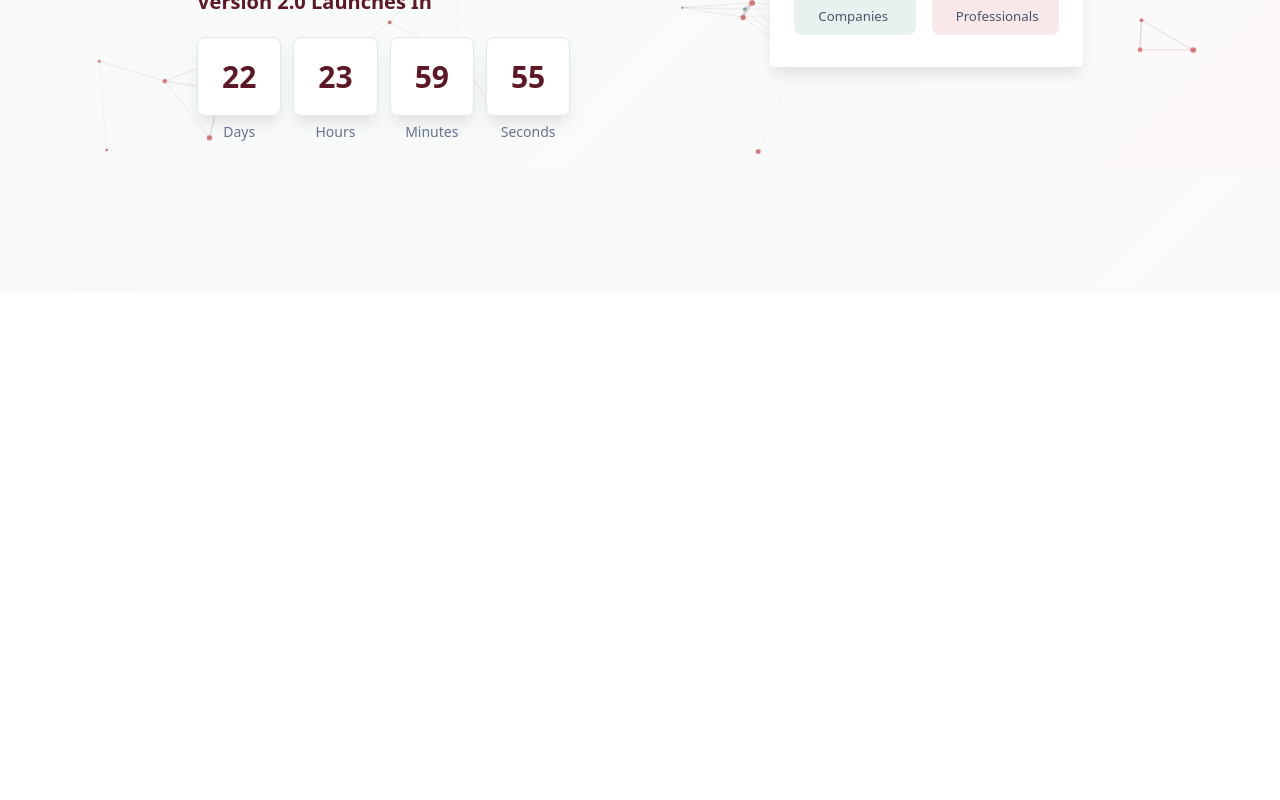
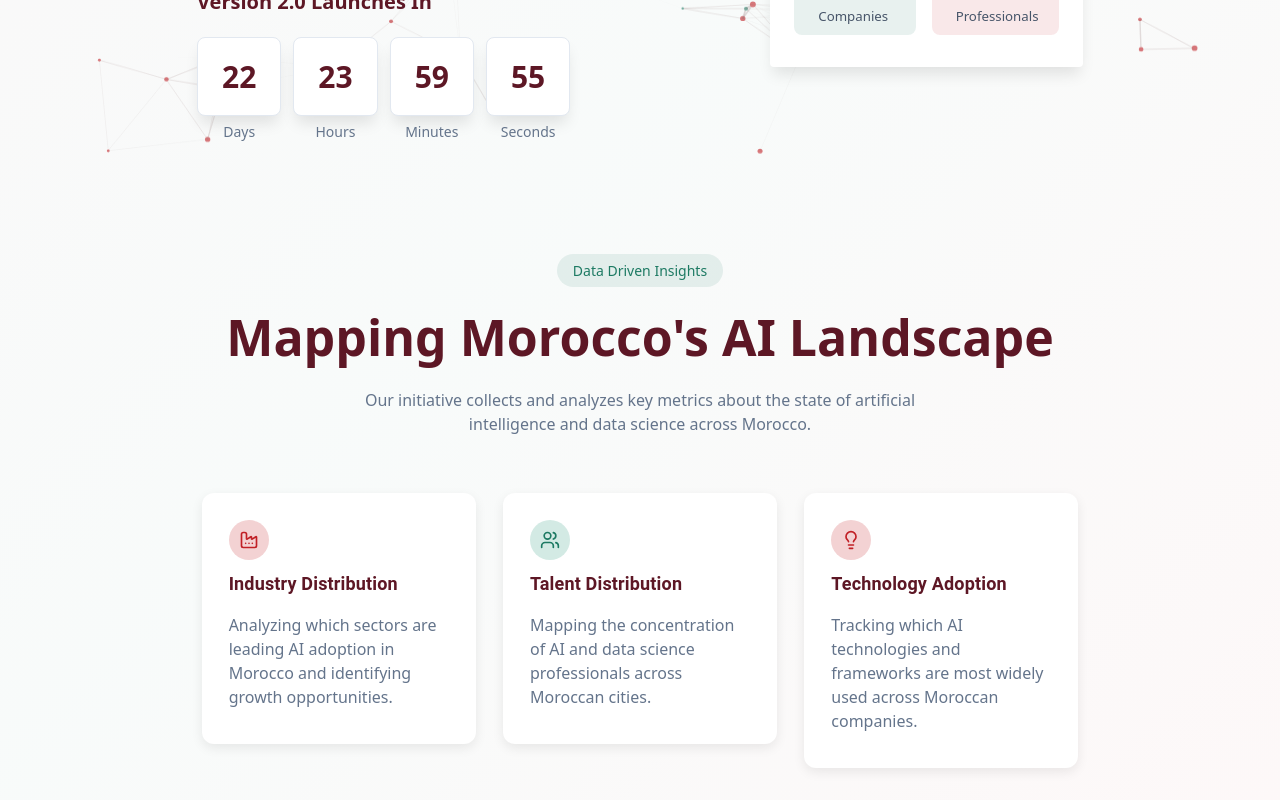
Before and after one commit to Oussamaroom67/State-of-Ai, a React (Vite) app: page / in a window 1280 px wide. Shown: the part 507-1307 px from the top of the page. Before the commit the page ends 800 px from the top, so only its background shows below. Built offline with nearby package versions, Linux system fonts and the light colour scheme.

Commit message:
first version Data Insights part

```diff
--- a/package.json
+++ b/package.json
@@ -12,7 +12,9 @@
   "dependencies": {
     "@emotion/react": "^11.14.0",
     "@emotion/styled": "^11.14.0",
+    "@mui/icons-material": "^6.4.6",
     "@mui/material": "^6.4.6",
+    "lucide-react": "^0.477.0",
     "react": "^19.0.0",
     "react-dom": "^19.0.0"
   },
--- a/src/App.jsx
+++ b/src/App.jsx
@@ -1,12 +1,13 @@
-import { useState } from 'react';
+// import { useState } from 'react';
 import './App.css';
 import LandingPage from './pages/LandingPage';
+import DataInsights from './components/landingPage/DataInsights';
 function App() {
 
   return (
     <>
       <LandingPage/>
-
+      <DataInsights/>
     </>
   )
 }
--- /dev/null
+++ b/src/assets/css/DataInsights.css
@@ -0,0 +1,25 @@
+.Insights-content{
+    padding: 1.5rem 190px;
+    margin-top:4rem ;
+    position: relative;
+    overflow: hidden;
+    align-items: center;
+    display: flex;
+    flex-direction: column;
+    gap: 13px;
+}
+.Title{
+    font-size: 50px;
+    font-weight: 700;
+}
+.description{
+    font-size: 16px;
+    text-align: center;
+    width: 70%;
+}
+.Cards{
+    display: flex;
+    justify-content: space-around;
+    width: 100%;
+    margin-top: 5%;
+}
--- /dev/null
+++ b/src/components/landingPage/DataInsights.jsx
@@ -0,0 +1,61 @@
+import React, { useState } from 'react';
+import "../../assets/css/DataInsights.css";
+import Box from '@mui/material/Box';
+import Card from '@mui/material/Card';
+import CardContent from '@mui/material/CardContent';
+import Typography from '@mui/material/Typography';
+import { Factory, Users, Lightbulb } from 'lucide-react';
+
+export default function DataInsights() {
+    const [hovered, setHovered] = useState(null);
+
+    const cards = [
+        { id: 1, title: "Industry Distribution", description: "Analyzing which sectors are leading AI adoption in Morocco and identifying growth opportunities.", icon: <Factory color="#C12026" size={20} />, borderColor: "#C12026", bgColor: "rgba(193, 32, 38, 0.2)" },
+        { id: 2, title: "Talent Distribution", description: "Mapping the concentration of AI and data science professionals across Moroccan cities.", icon: <Users color="#1D7A63" size={20} />, borderColor: "#23977a", bgColor: "rgba(35, 151, 122, 0.2)" },
+        { id: 3, title: "Technology Adoption", description: "Tracking which AI technologies and frameworks are most widely used across Moroccan companies.", icon: <Lightbulb color="#C12026" size={20} />, borderColor: "#C12026", bgColor: "rgba(193, 32, 38, 0.2)" }
+    ];
+
+    return (
+        <div className="Insights-content">
+            <div className="Badge">Data Driven Insights</div>
+            <div className="Title">Mapping Morocco's AI Landscape</div>
+            <div className="specifications description">Our initiative collects and analyzes key metrics about the state of artificial intelligence and data science across Morocco.</div>
+            <div className="Cards" style={{ display: "flex", gap: "20px" }}>
+                {cards.map((card) => (
+                    <Box key={card.id} style={{ width: "31%" }}>
+                        <Card
+                            variant="outlined"
+                            style={{
+                                padding: "10px",
+                                borderRadius: "12px",
+                                border: hovered === card.id ? `1px solid ${card.borderColor}` : "1px solid transparent",
+                                transition: "border 0.3s ease-in-out",
+                                boxShadow: "0px 4px 12px rgba(0, 0, 0, 0.08)"
+                            }}
+                            onMouseEnter={() => setHovered(card.id)}
+                            onMouseLeave={() => setHovered(null)}
+                        >
+                            <CardContent style={{ display: "flex", flexDirection: "column", gap: "10px" }}>
+                                <div style={{
+                                    backgroundColor: card.bgColor,
+                                    borderRadius: "50%",
+                                    width: "40px",
+                                    height: "40px",
+                                    display: "flex",
+                                    alignItems: "center",
+                                    justifyContent: "center"
+                                }}>
+                                    {card.icon}
+                                </div>
+                                <Typography gutterBottom sx={{ fontSize: 18 }} style={{ color: "#5D1725", fontWeight: "bold" }}>
+                                    {card.title}
+                                </Typography>
+                                <div className="specifications" style={{ fontSize: "16px" }}>{card.description}</div>
+                            </CardContent>
+                        </Card>
+                    </Box>
+                ))}
+            </div>
+        </div>
+    );
+}
--- a/src/index.css
+++ b/src/index.css
@@ -282,7 +282,7 @@ li ,a{
   flex-direction: column;
   gap: 10px;
 }
-.hero-section .Badge{
+.Badge{
   background-color: var(--color-green-transparent);
   color: var(--color-green);
   padding: 6px var(--spacing-md);
@@ -307,7 +307,7 @@ li ,a{
   transform: translateY(-20px);
   color: var(--color-burgundy);
 }
-.hero-section .specifications{
+.specifications{
   font-size: var(--font-size-xl);
   font-weight: var(--font-weight-normal);
   color: var(--color-text-secondary);
```
Also changed, not shown: src/assets/css/CardStats.css (line endings or trailing spaces), 1 other file (tests, documents, lock files or other folders).
